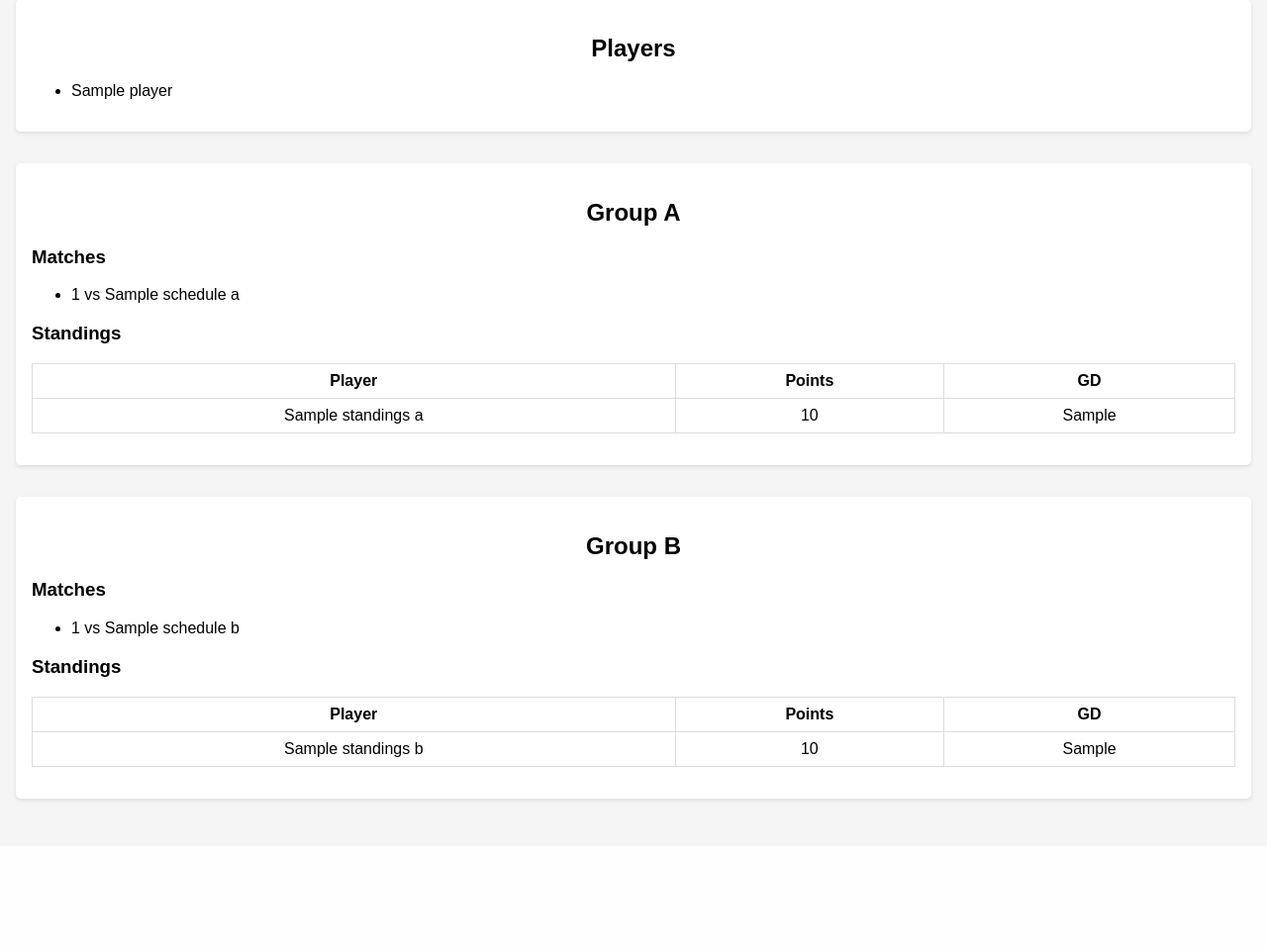
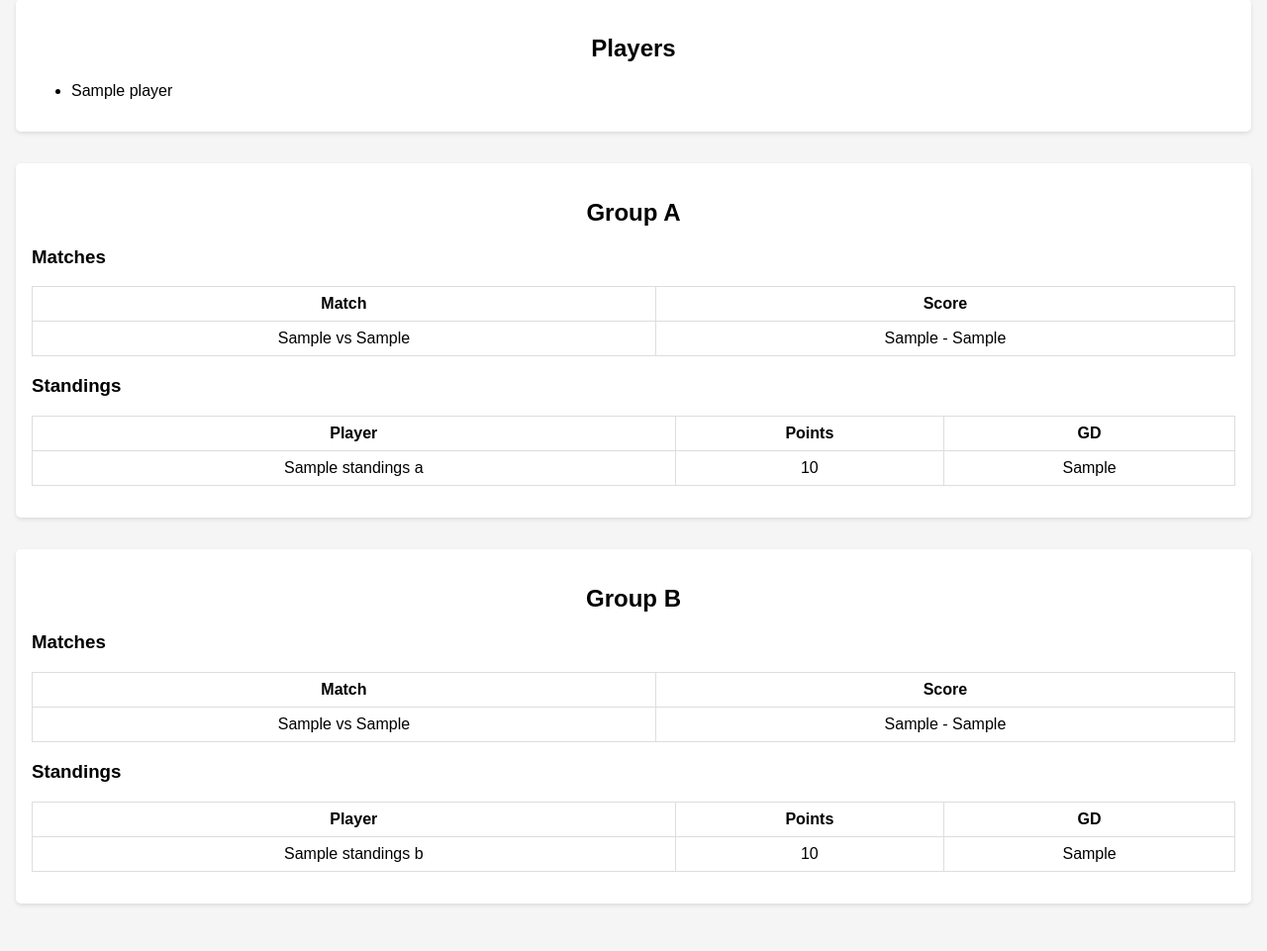
Before and after one commit to JoostPeters106/Codex, a Flask app: template templates/tournament.html in a window 1280 px wide. Shown: the part 97-1058 px from the top of the page at 99% size. Before the commit the page ends 908 px from the top, so only its background shows below. Run offline with Flask 3, Linux system fonts and the light colour scheme; the template is opened without the code that fills it: most values are stand-ins (such as "Sample title", 1, 10 or a date in 2020).

Commit message:
Allow entering match scores

```diff
--- a/app.py
+++ b/app.py
@@ -35,8 +35,18 @@ def start_tournament():
     if not players:
         return redirect(url_for('index'))
     group_a, group_b = draw_groups(players.copy())
-    schedule_a = [(m.p1, m.p2) for m in schedule_round_robin(group_a)]
-    schedule_b = [(m.p1, m.p2) for m in schedule_round_robin(group_b)]
+    schedule_a = [{
+        'p1': m.p1,
+        'p2': m.p2,
+        'score1': None,
+        'score2': None,
+    } for m in schedule_round_robin(group_a)]
+    schedule_b = [{
+        'p1': m.p1,
+        'p2': m.p2,
+        'score1': None,
+        'score2': None,
+    } for m in schedule_round_robin(group_b)]
     standings_a = [{'name': p, 'points': 0, 'gd': 0} for p in group_a]
     standings_b = [{'name': p, 'points': 0, 'gd': 0} for p in group_b]
     session['tournament'] = {
@@ -47,6 +57,63 @@ def start_tournament():
         'standings_a': standings_a,
         'standings_b': standings_b,
     }
+    return redirect(url_for('tournament_view'))
+
+
+def _find_standing(standings, name):
+    for s in standings:
+        if s['name'] == name:
+            return s
+    raise ValueError('player not found')
+
+
+def _apply_result(match, standings):
+    s1 = match['score1']
+    s2 = match['score2']
+    p1 = match['p1']
+    p2 = match['p2']
+    if s1 is None or s2 is None:
+        return
+    if s1 > s2:
+        _find_standing(standings, p1)['points'] += 3
+    elif s2 > s1:
+        _find_standing(standings, p2)['points'] += 3
+    else:
+        _find_standing(standings, p1)['points'] += 1
+        _find_standing(standings, p2)['points'] += 1
+    _find_standing(standings, p1)['gd'] += s1 - s2
+    _find_standing(standings, p2)['gd'] += s2 - s1
+
+
+@app.route('/record/<group>/<int:index>', methods=['POST'])
+def record_score(group: str, index: int):
+    t = session.get('tournament')
+    if not t:
+        return redirect(url_for('index'))
+
+    schedule_key = 'schedule_a' if group == 'A' else 'schedule_b'
+    standings_key = 'standings_a' if group == 'A' else 'standings_b'
+
+    schedule = t.get(schedule_key)
+    standings = t.get(standings_key)
+    if schedule is None or standings is None:
+        return redirect(url_for('tournament_view'))
+    if not (0 <= index < len(schedule)):
+        return redirect(url_for('tournament_view'))
+
+    match = schedule[index]
+    if match['score1'] is not None:
+        return redirect(url_for('tournament_view'))
+
+    try:
+        match['score1'] = int(request.form.get('score1'))
+        match['score2'] = int(request.form.get('score2'))
+    except (TypeError, ValueError):
+        match['score1'] = match['score2'] = None
+        return redirect(url_for('tournament_view'))
+
+    _apply_result(match, standings)
+    session['tournament'] = t
     return redirect(url_for('tournament_view'))
 
 
--- a/templates/tournament.html
+++ b/templates/tournament.html
@@ -22,11 +22,26 @@
         <h2>Group A</h2>
         <p>{{ ', '.join(group_a) }}</p>
         <h3>Matches</h3>
-        <ul>
+        <table>
+            <tr><th>Match</th><th>Score</th></tr>
             {% for m in schedule_a %}
-            <li>{{ m[0] }} vs {{ m[1] }}</li>
+            <tr>
+                <td>{{ m.p1 }} vs {{ m.p2 }}</td>
+                <td>
+                    {% if m.score1 is none %}
+                    <form action="{{ url_for('record_score', group='A', index=loop.index0) }}" method="post" style="display:inline">
+                        <input type="number" name="score1" min="0" required style="width:3em;">
+                        -
+                        <input type="number" name="score2" min="0" required style="width:3em;">
+                        <button type="submit" class="styled-button">Save</button>
+                    </form>
+                    {% else %}
+                    {{ m.score1 }} - {{ m.score2 }}
+                    {% endif %}
+                </td>
+            </tr>
             {% endfor %}
-        </ul>
+        </table>
         <h3>Standings</h3>
         <table>
             <tr><th>Player</th><th>Points</th><th>GD</th></tr>
@@ -40,11 +55,26 @@
         <h2>Group B</h2>
         <p>{{ ', '.join(group_b) }}</p>
         <h3>Matches</h3>
-        <ul>
+        <table>
+            <tr><th>Match</th><th>Score</th></tr>
             {% for m in schedule_b %}
-            <li>{{ m[0] }} vs {{ m[1] }}</li>
+            <tr>
+                <td>{{ m.p1 }} vs {{ m.p2 }}</td>
+                <td>
+                    {% if m.score1 is none %}
+                    <form action="{{ url_for('record_score', group='B', index=loop.index0) }}" method="post" style="display:inline">
+                        <input type="number" name="score1" min="0" required style="width:3em;">
+                        -
+                        <input type="number" name="score2" min="0" required style="width:3em;">
+                        <button type="submit" class="styled-button">Save</button>
+                    </form>
+                    {% else %}
+                    {{ m.score1 }} - {{ m.score2 }}
+                    {% endif %}
+                </td>
+            </tr>
             {% endfor %}
-        </ul>
+        </table>
         <h3>Standings</h3>
         <table>
             <tr><th>Player</th><th>Points</th><th>GD</th></tr>
```
